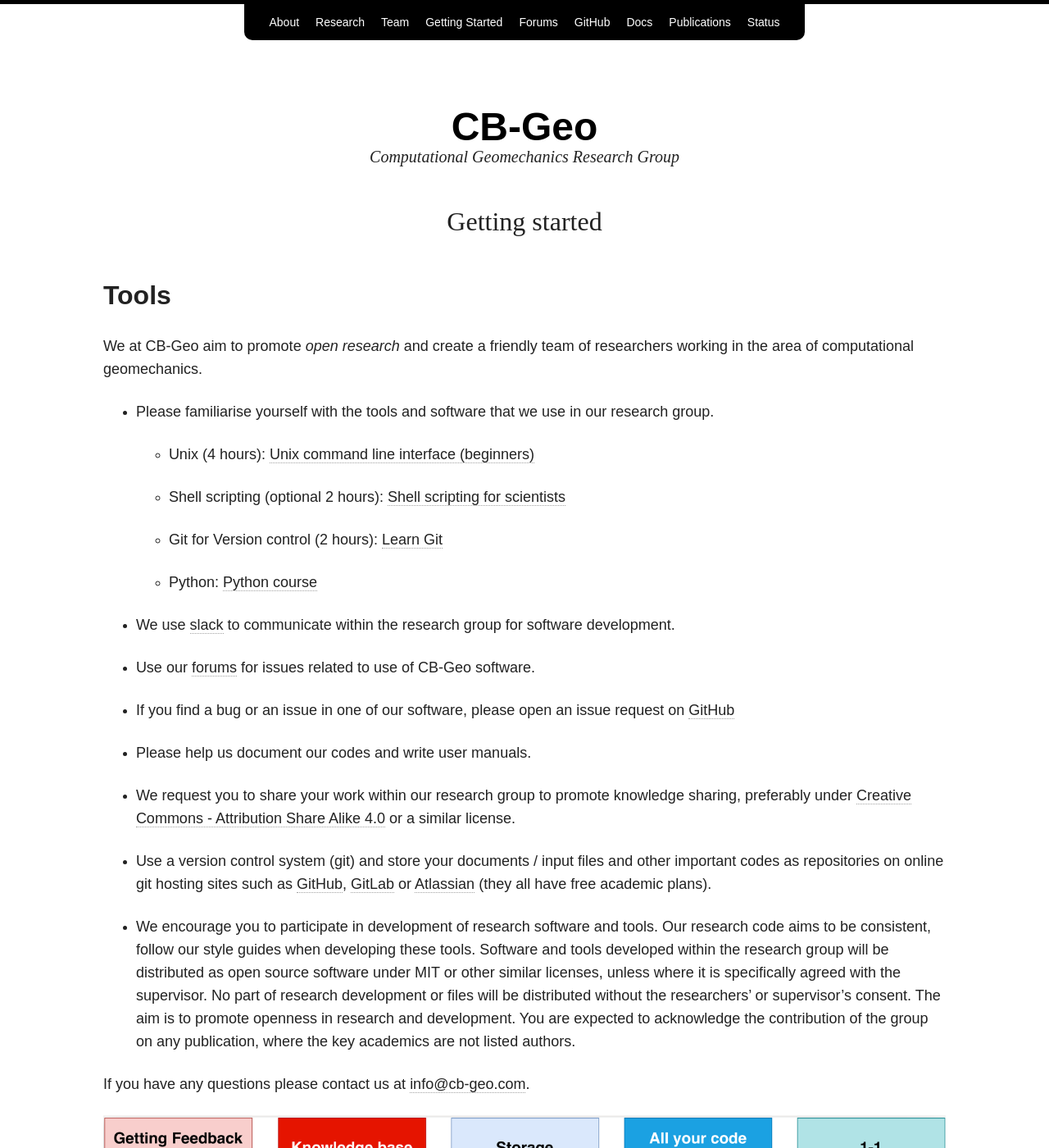
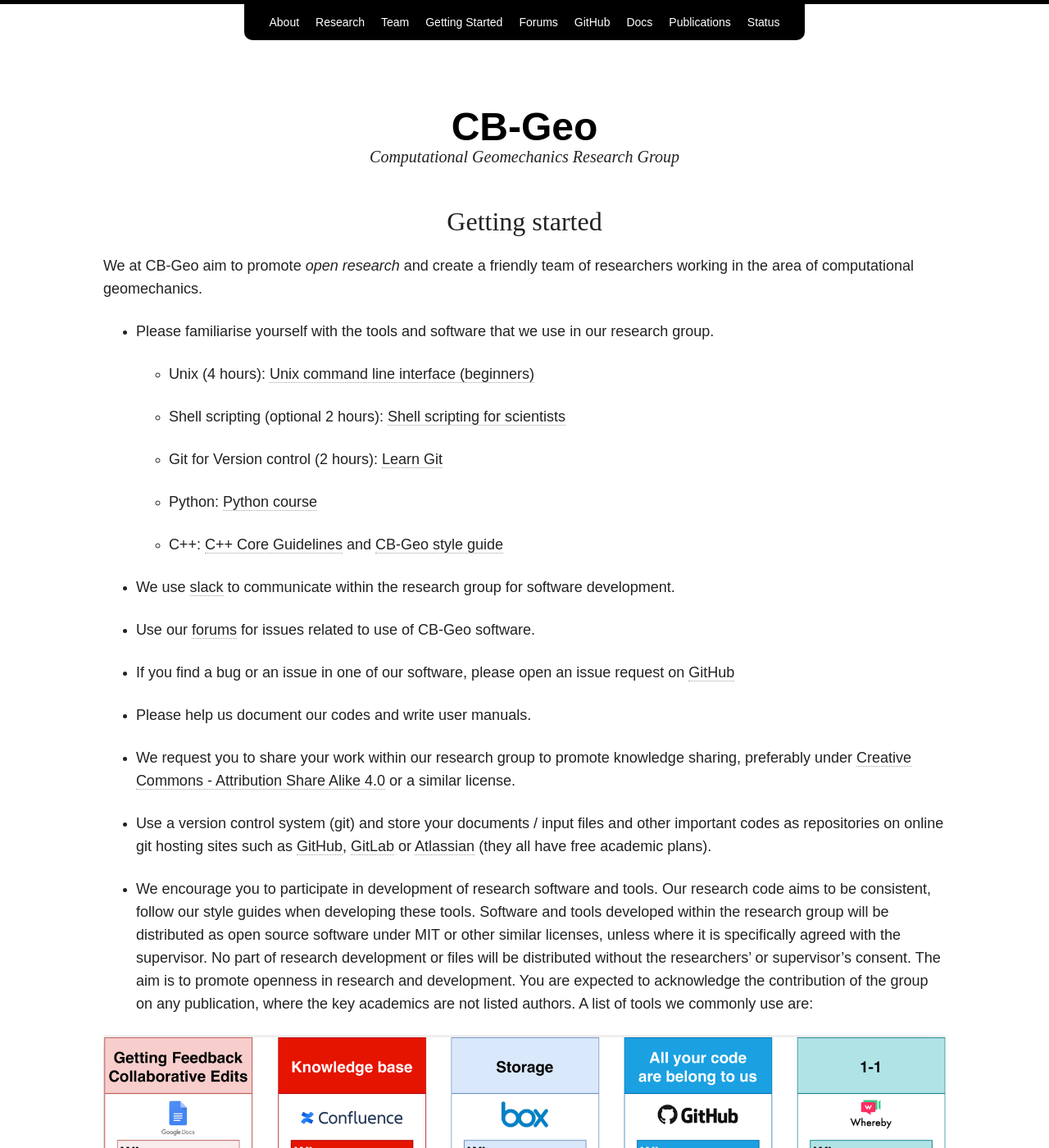
Before and after one commit to cb-geo/cb-geo.github.io, a Jekyll site: the page built from getting_started/index.md, in a window 1280 px wide and 1400 px high. Shown: the whole window at 82% size. Built offline with Jekyll 4.4.1, drawn with Linux system fonts in a browser that asks for light colours; nearby versions of some CDN libraries.

Commit message:
:fire: Remove tools header in getting started

```diff
--- a/getting_started/index.md
+++ b/getting_started/index.md
@@ -18,6 +16,8 @@ We at CB-Geo aim to promote *open research* and create a friendly team of resear
 
     + Python: [Python course](https://github.com/kks32-courses/ce311k)
 
+    + C++: [C++ Core Guidelines](http://isocpp.github.io/CppCoreGuidelines/CppCoreGuidelines) and [CB-Geo style guide](https://cb-geo.github.io/cpp-guide/#/)
+
 * We use [slack](https://cb-geo.slack.com) to communicate within the research group for software development.
 
 * Use our [forums](https://cb-geo.discourse.group) for issues related to use of CB-Geo software.
@@ -30,8 +30,8 @@ We at CB-Geo aim to promote *open research* and create a friendly team of resear
 
 * Use a version control system (git) and store your documents / input files and other important codes as repositories on online git hosting sites such as [GitHub](https://github.com), [GitLab](https://gitlab.com/users/sign_in) or [Atlassian](https://bitbucket.org) (they all have free academic plans).
 
-* We encourage you to participate in development of research software and tools. Our research code aims to be consistent, follow our style guides when developing these tools. Software and tools developed within the research group will be distributed as open source software under MIT or other similar licenses, unless where it is specifically agreed with the supervisor. No part of research development or files will be distributed without the researchers' or supervisor's consent. The aim is to promote openness in research and development. You are expected to acknowledge the contribution of the group on any publication, where the key academics are not listed authors.
+* We encourage you to participate in development of research software and tools. Our research code aims to be consistent, follow our style guides when developing these tools. Software and tools developed within the research group will be distributed as open source software under MIT or other similar licenses, unless where it is specifically agreed with the supervisor. No part of research development or files will be distributed without the researchers' or supervisor's consent. The aim is to promote openness in research and development. You are expected to acknowledge the contribution of the group on any publication, where the key academics are not listed authors. A list of tools we commonly use are:
+
+![tools](tools.png)
 
 If you have any questions please contact us at [info@cb-geo.com](mailto:info@cb-geo.com).
-
-![tools](tools.png)
```
Also changed, not shown: other parts of getting_started/index.md (+0 -2 lines).
